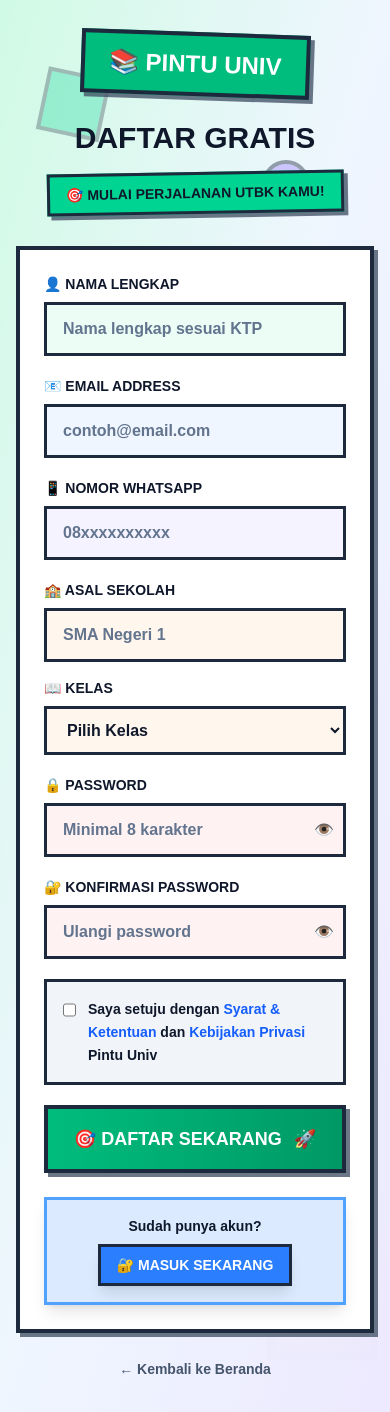
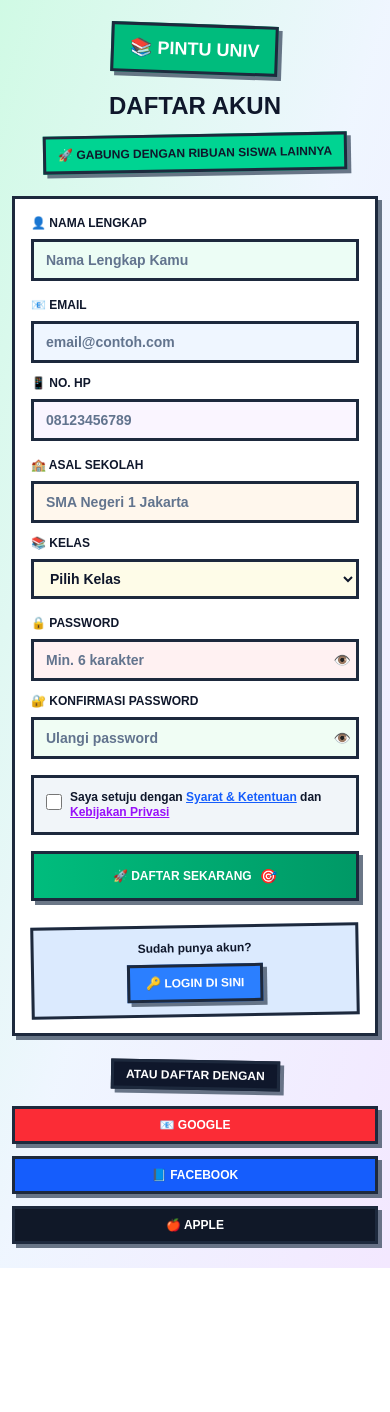
Before and after one commit to akbarryyan/pintuuniv, a Next.js app: page /register in a window 390 px wide. After the commit the page ends 1268 px from the top, so only its background shows below. Built offline with nearby package versions, Linux system fonts and the light colour scheme.

Commit message:
feat: Enhance UI components across login, register, privacy, and terms pages with responsive design and improved styling

```diff
--- a/src/app/privacy/page.tsx
+++ b/src/app/privacy/page.tsx
@@ -241,7 +241,7 @@
         <div className="text-center">
           <Link
             href="/register"
-            className="bg-purple-500 text-white px-6 py-3 font-black text-lg uppercase border-4 border-slate-800 transform hover:rotate-1 hover:-translate-y-2 transition-all duration-200 shadow-brutal inline-block"
+            className="bg-purple-500 text-white px-4 sm:px-6 py-2 sm:py-3 font-black text-sm sm:text-lg uppercase border-3 sm:border-4 border-slate-800 transform hover:rotate-1 hover:-translate-y-2 transition-all duration-200 shadow-brutal inline-block"
           >
             🚀 LANJUT DAFTAR
           </Link>
--- a/src/app/register/page.tsx
+++ b/src/app/register/page.tsx
@@ -68,40 +68,40 @@
   };
 
   return (
-    <div className="min-h-screen bg-gradient-to-br from-emerald-100 via-blue-50 to-violet-100 relative overflow-hidden">
-      {/* Decorative Background Elements */}
-      <div className="absolute top-20 left-10 w-16 h-16 bg-emerald-400 rotate-12 border-4 border-slate-800 opacity-30 animate-bounce"></div>
-      <div className="absolute top-40 right-20 w-12 h-12 bg-violet-400 rounded-full border-4 border-slate-800 opacity-40 animate-pulse"></div>
-      <div className="absolute bottom-32 left-20 w-20 h-20 bg-blue-400 rotate-45 border-4 border-slate-800 opacity-25 animate-spin"></div>
-      <div className="absolute bottom-20 right-10 w-14 h-14 bg-orange-400 border-4 border-slate-800 opacity-35 animate-ping"></div>
+    <div className="min-h-screen bg-gradient-to-br from-emerald-100 via-blue-50 to-purple-100 relative overflow-hidden">
+      {/* Decorative Background Elements - Hidden on mobile for better performance */}
+      <div className="hidden sm:block absolute top-20 left-10 w-12 h-12 md:w-16 md:h-16 bg-emerald-400 rotate-12 border-3 md:border-4 border-slate-800 opacity-30 animate-bounce"></div>
+      <div className="hidden sm:block absolute top-40 right-20 w-8 h-8 md:w-12 md:h-12 bg-purple-400 rounded-full border-3 md:border-4 border-slate-800 opacity-40 animate-pulse"></div>
+      <div className="hidden sm:block absolute bottom-32 left-20 w-16 h-16 md:w-20 md:h-20 bg-blue-400 rotate-45 border-3 md:border-4 border-slate-800 opacity-25 animate-spin"></div>
+      <div className="hidden sm:block absolute bottom-20 right-10 w-10 h-10 md:w-14 md:h-14 bg-orange-400 border-3 md:border-4 border-slate-800 opacity-35 animate-ping"></div>
 
-      <div className="relative z-10 flex items-center justify-center min-h-screen p-4 py-8">
-        <div className="w-full max-w-lg">
+      <div className="relative z-10 flex items-center justify-center min-h-screen p-3 sm:p-4 py-6 sm:py-8">
+        <div className="w-full max-w-sm sm:max-w-md lg:max-w-lg">
           {/* Header */}
-          <div className="text-center mb-8">
-            <Link href="/" className="inline-block mb-6">
-              <div className="bg-emerald-500 text-white px-6 py-3 border-4 border-slate-800 shadow-brutal transform rotate-2 hover:rotate-3 transition-transform">
-                <span className="text-2xl font-black">📚 PINTU UNIV</span>
+          <div className="text-center mb-6 sm:mb-8">
+            <Link href="/" className="inline-block mb-4 sm:mb-6">
+              <div className="bg-emerald-500 text-white px-4 sm:px-6 py-2 sm:py-3 border-3 sm:border-4 border-slate-800 shadow-brutal transform rotate-2 hover:rotate-3 transition-transform">
+                <span className="text-lg sm:text-2xl font-black">📚 PINTU UNIV</span>
               </div>
             </Link>
 
-            <h1 className="text-3xl md:text-4xl font-black text-slate-900 mb-4 uppercase">
-              DAFTAR GRATIS
+            <h1 className="text-2xl sm:text-3xl md:text-4xl font-black text-slate-900 mb-3 sm:mb-4 uppercase">
+              DAFTAR AKUN
             </h1>
 
-            <div className="bg-emerald-400 text-slate-900 px-4 py-2 border-3 border-slate-800 inline-block shadow-brutal transform -rotate-1">
-              <p className="font-black text-sm uppercase">
-                🎯 MULAI PERJALANAN UTBK KAMU!
+            <div className="bg-emerald-400 text-slate-900 px-3 sm:px-4 py-2 border-3 border-slate-800 inline-block shadow-brutal transform -rotate-1">
+              <p className="font-black text-xs sm:text-sm uppercase">
+                🚀 GABUNG DENGAN RIBUAN SISWA LAINNYA
               </p>
             </div>
           </div>
 
           {/* Register Form */}
-          <div className="bg-white border-4 border-slate-800 p-6 md:p-8 shadow-brutal transform hover:rotate-1 transition-all duration-300">
-            <form onSubmit={handleSubmit} className="space-y-5">
-              {/* Full Name Field */}
+          <div className="bg-white border-3 sm:border-4 border-slate-800 p-4 sm:p-6 md:p-8 shadow-brutal transform hover:rotate-1 transition-all duration-300">
+            <form onSubmit={handleSubmit} className="space-y-4 sm:space-y-5">
+              {/* Full Name */}
               <div>
-                <label className="block text-slate-900 font-black text-sm mb-2 uppercase">
+                <label className="block text-slate-900 font-black text-xs sm:text-sm mb-2 uppercase">
                   👤 Nama Lengkap
                 </label>
                 <input
@@ -110,15 +110,16 @@
                   value={formData.fullName}
                   onChange={handleChange}
                   required
-                  className="w-full px-4 py-3 border-3 border-slate-800 bg-emerald-50 text-slate-900 font-bold placeholder-slate-500 focus:outline-none focus:bg-emerald-100 focus:border-emerald-500 transition-colors"
-                  placeholder="Nama lengkap sesuai KTP"
+                  className="w-full px-3 sm:px-4 py-2 sm:py-3 border-3 border-slate-800 bg-emerald-50 text-slate-900 font-bold placeholder-slate-500 focus:outline-none focus:bg-emerald-100 focus:border-emerald-500 transition-colors text-sm sm:text-base"
+                  placeholder="Nama Lengkap Kamu"
                 />
               </div>
 
-              {/* Email Field */}
+              {/* Email & Phone Grid */}
+              <div className="grid grid-cols-1 sm:grid-cols-2 gap-3 sm:gap-4">
                 <div>
-                <label className="block text-slate-900 font-black text-sm mb-2 uppercase">
-                  📧 Email Address
+                  <label className="block text-slate-900 font-black text-xs sm:text-sm mb-2 uppercase">
+                    📧 Email
                   </label>
                   <input
                     type="email"
@@ -126,15 +127,14 @@
                     value={formData.email}
                     onChange={handleChange}
                     required
-                  className="w-full px-4 py-3 border-3 border-slate-800 bg-blue-50 text-slate-900 font-bold placeholder-slate-500 focus:outline-none focus:bg-blue-100 focus:border-blue-500 transition-colors"
-                  placeholder="contoh@email.com"
+                    className="w-full px-3 sm:px-4 py-2 sm:py-3 border-3 border-slate-800 bg-blue-50 text-slate-900 font-bold placeholder-slate-500 focus:outline-none focus:bg-blue-100 focus:border-blue-500 transition-colors text-sm sm:text-base"
+                    placeholder="email@contoh.com"
                   />
                 </div>
 
-              {/* Phone Field */}
                 <div>
-                <label className="block text-slate-900 font-black text-sm mb-2 uppercase">
-                  📱 Nomor WhatsApp
+                  <label className="block text-slate-900 font-black text-xs sm:text-sm mb-2 uppercase">
+                    📱 No. HP
                   </label>
                   <input
                     type="tel"
@@ -142,15 +142,16 @@
                     value={formData.phone}
                     onChange={handleChange}
                     required
-                  className="w-full px-4 py-3 border-3 border-slate-800 bg-violet-50 text-slate-900 font-bold placeholder-slate-500 focus:outline-none focus:bg-violet-100 focus:border-violet-500 transition-colors"
-                  placeholder="08xxxxxxxxxx"
+                    className="w-full px-3 sm:px-4 py-2 sm:py-3 border-3 border-slate-800 bg-purple-50 text-slate-900 font-bold placeholder-slate-500 focus:outline-none focus:bg-purple-100 focus:border-purple-500 transition-colors text-sm sm:text-base"
+                    placeholder="08123456789"
                   />
                 </div>
+              </div>
 
-              {/* School & Grade */}
-              <div className="grid grid-cols-1 sm:grid-cols-2 gap-4">
+              {/* School & Grade Grid */}
+              <div className="grid grid-cols-1 sm:grid-cols-2 gap-3 sm:gap-4">
                 <div>
-                  <label className="block text-slate-900 font-black text-sm mb-2 uppercase">
+                  <label className="block text-slate-900 font-black text-xs sm:text-sm mb-2 uppercase">
                     🏫 Asal Sekolah
                   </label>
                   <input
@@ -159,34 +160,35 @@
                     value={formData.school}
                     onChange={handleChange}
                     required
-                    className="w-full px-4 py-3 border-3 border-slate-800 bg-orange-50 text-slate-900 font-bold placeholder-slate-500 focus:outline-none focus:bg-orange-100 focus:border-orange-500 transition-colors"
-                    placeholder="SMA Negeri 1"
+                    className="w-full px-3 sm:px-4 py-2 sm:py-3 border-3 border-slate-800 bg-orange-50 text-slate-900 font-bold placeholder-slate-500 focus:outline-none focus:bg-orange-100 focus:border-orange-500 transition-colors text-sm sm:text-base"
+                    placeholder="SMA Negeri 1 Jakarta"
                   />
                 </div>
 
                 <div>
-                  <label className="block text-slate-900 font-black text-sm mb-2 uppercase">
-                    📖 Kelas
+                  <label className="block text-slate-900 font-black text-xs sm:text-sm mb-2 uppercase">
+                    📚 Kelas
                   </label>
                   <select
                     name="grade"
                     value={formData.grade}
                     onChange={handleChange}
                     required
-                    className="w-full px-4 py-3 border-3 border-slate-800 bg-orange-50 text-slate-900 font-bold focus:outline-none focus:bg-orange-100 focus:border-orange-500 transition-colors"
+                    className="w-full px-3 sm:px-4 py-2 sm:py-3 border-3 border-slate-800 bg-yellow-50 text-slate-900 font-bold focus:outline-none focus:bg-yellow-100 focus:border-yellow-500 transition-colors text-sm sm:text-base"
                   >
                     <option value="">Pilih Kelas</option>
                     <option value="10">Kelas 10</option>
                     <option value="11">Kelas 11</option>
                     <option value="12">Kelas 12</option>
-                    <option value="alumni">Alumni</option>
+                    <option value="Gap Year">Gap Year</option>
                   </select>
                 </div>
               </div>
 
-              {/* Password Field */}
+              {/* Password Fields */}
+              <div className="grid grid-cols-1 sm:grid-cols-2 gap-3 sm:gap-4">
                 <div>
-                <label className="block text-slate-900 font-black text-sm mb-2 uppercase">
+                  <label className="block text-slate-900 font-black text-xs sm:text-sm mb-2 uppercase">
                     🔒 Password
                   </label>
                   <div className="relative">
@@ -196,22 +198,21 @@
                       value={formData.password}
                       onChange={handleChange}
                       required
-                    className="w-full px-4 py-3 pr-12 border-3 border-slate-800 bg-red-50 text-slate-900 font-bold placeholder-slate-500 focus:outline-none focus:bg-red-100 focus:border-red-500 transition-colors"
-                    placeholder="Minimal 8 karakter"
+                      className="w-full px-3 sm:px-4 py-2 sm:py-3 pr-10 sm:pr-12 border-3 border-slate-800 bg-rose-50 text-slate-900 font-bold placeholder-slate-500 focus:outline-none focus:bg-rose-100 focus:border-rose-500 transition-colors text-sm sm:text-base"
+                      placeholder="Min. 6 karakter"
                     />
                     <button
                       type="button"
                       onClick={() => setShowPassword(!showPassword)}
-                    className="absolute right-3 top-1/2 transform -translate-y-1/2 text-slate-600 hover:text-slate-900 font-black"
+                      className="absolute right-2 sm:right-3 top-1/2 transform -translate-y-1/2 text-slate-600 hover:text-slate-900 font-black text-sm"
                     >
                       {showPassword ? "🙈" : "👁️"}
                     </button>
                   </div>
                 </div>
 
-              {/* Confirm Password Field */}
                 <div>
-                <label className="block text-slate-900 font-black text-sm mb-2 uppercase">
+                  <label className="block text-slate-900 font-black text-xs sm:text-sm mb-2 uppercase">
                     🔐 Konfirmasi Password
                   </label>
                   <div className="relative">
@@ -221,55 +222,55 @@
                       value={formData.confirmPassword}
                       onChange={handleChange}
                       required
-                    className={`w-full px-4 py-3 pr-12 border-3 border-slate-800 font-bold placeholder-slate-500 focus:outline-none transition-colors ${
-                      passwordMatch
-                        ? "bg-red-50 focus:bg-red-100 focus:border-red-500"
-                        : "bg-red-200 border-red-600"
+                      className={`w-full px-3 sm:px-4 py-2 sm:py-3 pr-10 sm:pr-12 border-3 border-slate-800 text-slate-900 font-bold placeholder-slate-500 focus:outline-none transition-colors text-sm sm:text-base ${
+                        !passwordMatch
+                          ? "bg-red-50 border-red-500 focus:bg-red-100"
+                          : "bg-green-50 focus:bg-green-100 focus:border-green-500"
                       }`}
                       placeholder="Ulangi password"
                     />
                     <button
                       type="button"
                       onClick={() => setShowConfirmPassword(!showConfirmPassword)}
-                    className="absolute right-3 top-1/2 transform -translate-y-1/2 text-slate-600 hover:text-slate-900 font-black"
+                      className="absolute right-2 sm:right-3 top-1/2 transform -translate-y-1/2 text-slate-600 hover:text-slate-900 font-black text-sm"
                     >
                       {showConfirmPassword ? "🙈" : "👁️"}
                     </button>
                   </div>
                   {!passwordMatch && (
-                  <p className="text-red-600 font-bold text-sm mt-1">
-                    ⚠️ Password tidak sama!
+                    <p className="text-red-600 font-bold text-xs mt-1">
+                      ❌ Password tidak cocok
                     </p>
                   )}
                 </div>
+              </div>
 
               {/* Terms Agreement */}
-              <div className="bg-slate-100 border-3 border-slate-800 p-4">
-                <label className="flex items-start gap-3">
+              <div className="bg-slate-100 border-3 border-slate-800 p-3 sm:p-4">
+                <label className="flex items-start space-x-2 sm:space-x-3">
                   <input
                     type="checkbox"
                     name="agreeTerms"
                     checked={formData.agreeTerms}
                     onChange={handleChange}
                     required
-                    className="mt-1 w-4 h-4 border-2 border-slate-800"
+                    className="mt-1 w-4 h-4 border-2 border-slate-800 flex-shrink-0"
                   />
-                  <span className="text-slate-900 font-bold text-sm leading-relaxed">
+                  <span className="text-slate-900 font-bold text-xs sm:text-sm leading-tight">
                     Saya setuju dengan{" "}
                     <Link
                       href="/terms"
-                      className="text-blue-600 hover:text-blue-800"
+                      className="text-blue-600 hover:text-blue-800 underline font-black"
                     >
                       Syarat & Ketentuan
                     </Link>{" "}
                     dan{" "}
                     <Link
                       href="/privacy"
-                      className="text-blue-600 hover:text-blue-800"
+                      className="text-purple-600 hover:text-purple-800 underline font-black"
                     >
                       Kebijakan Privasi
-                    </Link>{" "}
-                    Pintu Univ
+                    </Link>
                   </span>
                 </label>
               </div>
@@ -278,18 +279,18 @@
               <button
                 type="submit"
                 disabled={isLoading || !passwordMatch}
-                className="group w-full bg-gradient-to-r from-emerald-500 to-emerald-600 text-white px-6 py-4 font-black text-lg uppercase border-4 border-slate-800 transform hover:-rotate-1 hover:-translate-y-2 hover:scale-105 transition-all duration-300 shadow-brutal disabled:opacity-50 disabled:cursor-not-allowed"
+                className="group w-full bg-gradient-to-r from-emerald-500 to-emerald-600 text-white px-4 sm:px-6 py-3 sm:py-4 font-black text-sm sm:text-lg uppercase border-3 sm:border-4 border-slate-800 transform hover:-rotate-1 hover:-translate-y-2 hover:scale-105 transition-all duration-300 shadow-brutal disabled:opacity-50 disabled:cursor-not-allowed disabled:transform-none"
               >
-                <span className="flex items-center justify-center gap-3">
+                <span className="flex items-center justify-center gap-2 sm:gap-3">
                   {isLoading ? (
                     <>
                       <span className="animate-spin">⏳</span>
-                      SEDANG MENDAFTAR...
+                      <span className="text-xs sm:text-base">MENDAFTAR...</span>
                     </>
                   ) : (
                     <>
-                      🎯 DAFTAR SEKARANG
-                      <span className="group-hover:animate-bounce">🚀</span>
+                      <span className="text-xs sm:text-base">🚀 DAFTAR SEKARANG</span>
+                      <span className="group-hover:animate-bounce">🎯</span>
                     </>
                   )}
                 </span>
@@ -297,29 +298,40 @@
             </form>
 
             {/* Login Link */}
-            <div className="mt-6 text-center">
-              <div className="bg-blue-100 border-3 border-blue-400 p-4 shadow-lg">
-                <p className="text-slate-900 font-bold text-sm mb-2">
+            <div className="mt-6 sm:mt-8 text-center">
+              <div className="bg-blue-100 border-3 border-slate-800 p-3 sm:p-4 transform -rotate-1">
+                <p className="text-slate-900 font-bold text-xs sm:text-sm mb-2">
                   Sudah punya akun?
                 </p>
                 <Link
                   href="/login"
-                  className="bg-blue-500 text-white px-4 py-2 font-black text-sm uppercase border-3 border-slate-800 transform hover:rotate-1 hover:-translate-y-1 transition-all duration-200 shadow-lg inline-block"
+                  className="inline-block bg-blue-500 text-white px-4 sm:px-6 py-2 sm:py-3 font-black text-xs sm:text-sm uppercase border-3 border-slate-800 transform hover:rotate-2 hover:-translate-y-1 transition-all duration-200 shadow-brutal"
                 >
-                  🔐 MASUK SEKARANG
+                  🔑 LOGIN DI SINI
                 </Link>
               </div>
             </div>
           </div>
 
-          {/* Back to Home */}
-          <div className="mt-6 text-center">
-            <Link
-              href="/"
-              className="text-slate-600 font-bold text-sm hover:text-slate-900 transition-colors"
-            >
-              ← Kembali ke Beranda
-            </Link>
+          {/* Social Registration */}
+          <div className="mt-6 sm:mt-8">
+            <div className="text-center mb-4">
+              <span className="bg-slate-900 text-white px-3 sm:px-4 py-1 sm:py-2 border-3 border-slate-800 inline-block font-black text-xs sm:text-sm uppercase shadow-brutal transform rotate-1">
+                Atau daftar dengan
+              </span>
+            </div>
+
+            <div className="grid grid-cols-1 sm:grid-cols-3 gap-3">
+              <button className="bg-red-500 text-white px-3 sm:px-4 py-2 sm:py-3 font-black text-xs sm:text-sm uppercase border-3 border-slate-800 transform hover:-rotate-1 hover:-translate-y-1 transition-all duration-200 shadow-brutal">
+                📧 GOOGLE
+              </button>
+              <button className="bg-blue-600 text-white px-3 sm:px-4 py-2 sm:py-3 font-black text-xs sm:text-sm uppercase border-3 border-slate-800 transform hover:rotate-1 hover:-translate-y-1 transition-all duration-200 shadow-brutal">
+                📘 FACEBOOK
+              </button>
+              <button className="bg-gray-900 text-white px-3 sm:px-4 py-2 sm:py-3 font-black text-xs sm:text-sm uppercase border-3 border-slate-800 transform hover:-rotate-1 hover:-translate-y-1 transition-all duration-200 shadow-brutal">
+                🍎 APPLE
+              </button>
+            </div>
           </div>
         </div>
       </div>
--- a/src/app/terms/page.tsx
+++ b/src/app/terms/page.tsx
@@ -162,7 +162,7 @@
         <div className="text-center">
           <Link
             href="/register"
-            className="bg-emerald-500 text-white px-6 py-3 font-black text-lg uppercase border-4 border-slate-800 transform hover:-rotate-1 hover:-translate-y-2 transition-all duration-200 shadow-brutal inline-block"
+            className="bg-emerald-500 text-white px-4 sm:px-6 py-2 sm:py-3 font-black text-sm sm:text-lg uppercase border-3 sm:border-4 border-slate-800 transform hover:-rotate-1 hover:-translate-y-2 transition-all duration-200 shadow-brutal inline-block"
           >
             🚀 LANJUT DAFTAR
           </Link>
```
Also changed, not shown: src/app/login/page.tsx (+34 -28 lines). Lines whose indentation alone changed are shown as unchanged.
